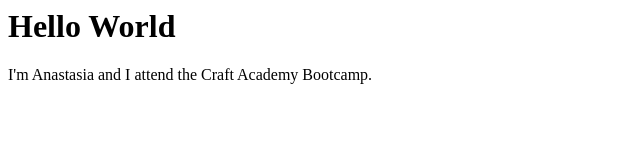
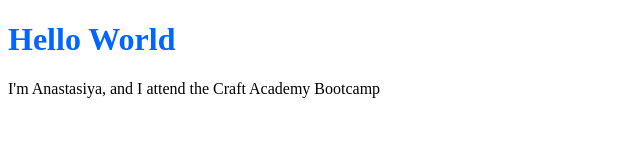
Before and after one commit to Anastasiachyp/Anastasiachyp.github.io, a plain HTML site: page index.html in a window 1280 px wide. Shown: the whole page, without its empty margins (0-640 px from the left). Drawn offline with Linux system fonts and the light colour scheme.

Commit message:
add style.css file and some style to my web page

```diff
--- a/index.html
+++ b/index.html
@@ -1,2 +1,16 @@
-<h1>Hello World</h1>
-<p>I'm Anastasia and I attend the Craft Academy Bootcamp.</p>
+<!DOCTYPE HTML>
+
+<html>
+
+<head>
+  <meta http-equiv="Content-Type" content="text/html; charset=UTF-8" />
+  <title>My First Website</title>
+  <link rel="stylesheet" href="style.css">
+</head>
+
+<body>
+  <h1>Hello World</h1>
+  <p>I'm Anastasiya, and I attend the Craft Academy Bootcamp<p>
+</body>
+
+</html>
--- /dev/null
+++ b/style.css
@@ -0,0 +1,3 @@
+h1 {
+    color: #0066ff
+  }
```
